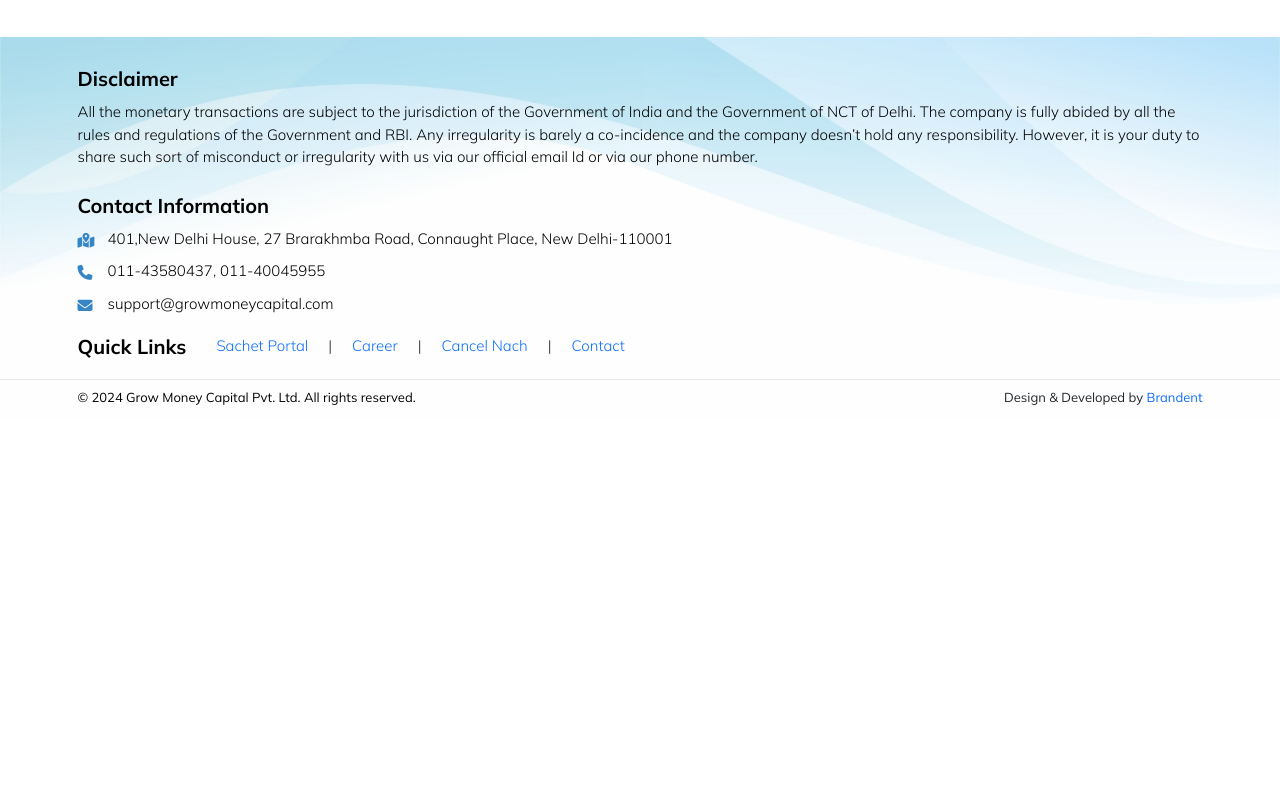
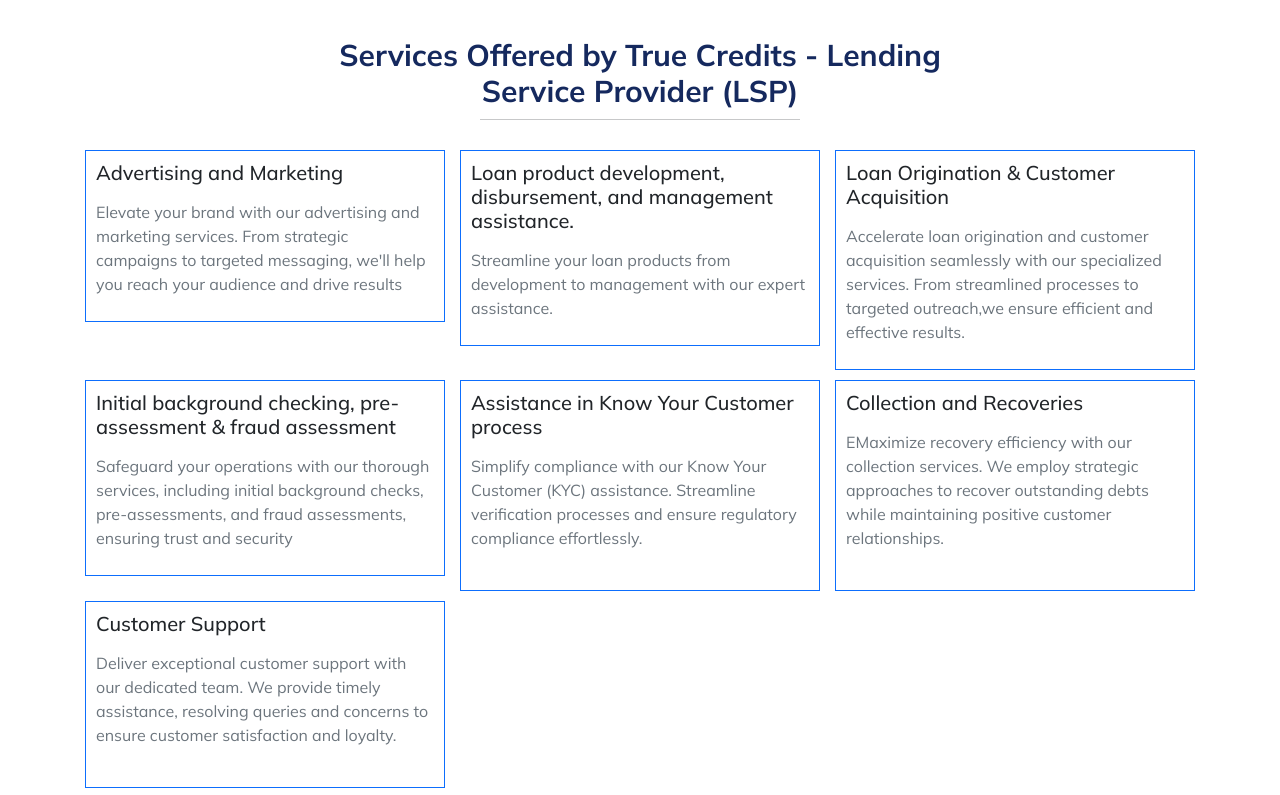
Before and after one commit to madhur89/growwwmn, a plain HTML site: page PartnersList.html in a window 1280 px wide. Shown: the part 985-1780 px from the top of the page. Before the commit the page ends 1403 px from the top, so only its background shows below. Drawn offline with nearby package versions, Linux system fonts and the light colour scheme.

Commit message:
partners page complete

```diff
--- a/PartnersList.html
+++ b/PartnersList.html
@@ -306,6 +306,120 @@ ol > li::before{
                     </tr>
                 </tbody>
             </table>
+            <div class="lsp_sevices">
+
+
+
+                <!-- Services -->
+<section class="bsb-service-6 py-5 py-xl-8">
+    <div class="container">
+      <div class="row justify-content-md-center">
+        <div class="col-12 col-md-10 col-lg-8 col-xl-7">
+
+          <div class="text-center text_box">
+            <h2 class="title text-dark fw-bold">Services Offered by True Credits - Lending Service Provider (LSP)</h2>
+
+        </div>
+          <hr class="w-50 mx-auto mb-5 mb-xl-9 border-dark-subtle">
+        </div>
+      </div>
+    </div>
+
+    <div class="container overflow-hidden">
+      <div class="row gy-4 gy-md-0 gx-xxl-5">
+        <div class="col-12 col-md-4">
+          <div class="card bg-transparent border-primary rounded-0">
+            <div class="card-body">
+              <h3 class="h2 mb-4">Advertising and Marketing</h3>
+              <p class="mb-4 text-secondary">Elevate your brand with our advertising and marketing services. From strategic campaigns to targeted messaging, we'll help you reach your audience and drive results</p>
+            </div>
+          </div>
+        </div>
+        <div class="col-12 col-md-4">
+          <div class="card bg-transparent border-primary rounded-0">
+            <div class="card-body">
+
+              <h3 class="h2 mb-4">Loan product development, disbursement, and management assistance.</h3>
+              <p class="mb-4 text-secondary">Streamline your loan products from development to management with our expert assistance.</p>
+
+            </div>
+          </div>
+        </div>
+        <div class="col-12 col-md-4">
+          <div class="card bg-transparent border-primary rounded-0">
+            <div class="card-body">
+
+              <h3 class="h2 mb-4">Loan Origination & Customer Acquisition</h3>
+              <p class="mb-4 text-secondary">Accelerate loan origination and customer acquisition seamlessly with our specialized services. From streamlined processes to targeted outreach,we ensure efficient and effective results.</p>
+
+              </a>
+            </div>
+          </div>
+        </div>
+      </div>
+      <!-- second row -->
+
+      <div class="row gy-4 gy-md-0 gx-xxl-5 mt-3 sm:mt-2">
+        <div class="col-12 col-md-4">
+          <div class="card bg-transparent border-primary rounded-0">
+            <div class="card-body">
+              <h3 class="h2 mb-4">Initial background checking, pre-assessment & fraud assessment</h3>
+              <p class="mb-4 text-secondary">Safeguard your operations with our thorough services,
+                including initial background checks, pre-assessments, and fraud assessments, ensuring trust and security</p>
+            </div>
+          </div>
+        </div>
+        <div class="col-12 col-md-4">
+          <div class="card bg-transparent border-primary rounded-0">
+            <div class="card-body">
+
+              <h3 class="h2 mb-4">Assistance in Know Your Customer process</h3>
+              <p class="mb-5 text-secondary">Simplify compliance with our Know Your Customer (KYC) assistance.
+                 Streamline verification processes and ensure regulatory compliance effortlessly.</p>
+
+            </div>
+          </div>
+        </div>
+        <div class="col-12 col-md-4">
+          <div class="card bg-transparent border-primary rounded-0">
+            <div class="card-body">
+
+              <h3 class="h2 mb-4">Collection and Recoveries</h3>
+              <p class="mb-5 text-secondary">EMaximize recovery efficiency with our
+                collection services. We employ strategic approaches to recover outstanding debts while maintaining positive customer relationships.</p>
+
+            </div>
+
+          </div>
+
+
+
+
+          </div>
+          <div class="col-12 col-md-4 mt-3">
+            <div class="card bg-transparent border-primary rounded-0">
+              <div class="card-body">
+
+                <h3 class="h2 mb-4">Customer Support</h3>
+                <p class="mb-5 text-secondary">Deliver exceptional customer support with our dedicated team.
+                    We provide timely assistance, resolving queries and concerns to ensure customer satisfaction and loyalty.</p>
+
+              </div>
+
+            </div>
+        </div>
+      </div>
+    </div>
+
+
+  </section>
+
+
+
+
+
+
+            </div>
         </div>
     </div>
 
```
Also changed, not shown: images/icons/network.png (added).
